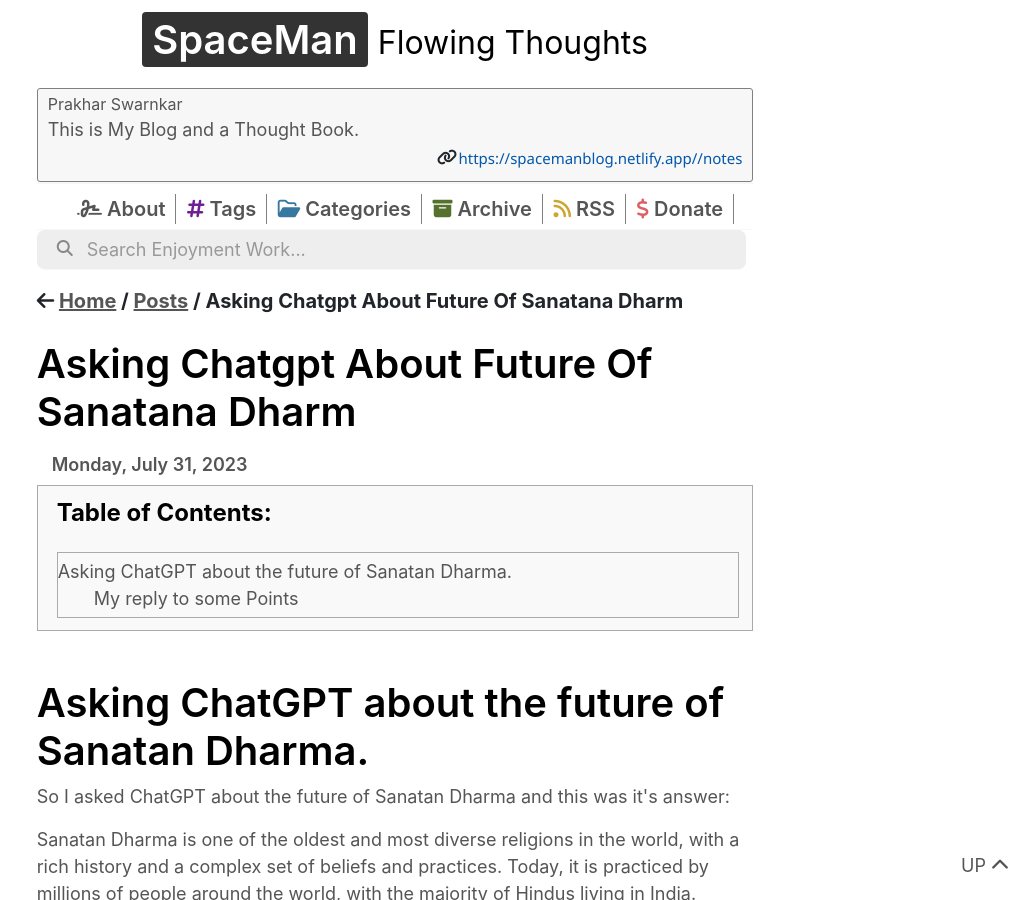
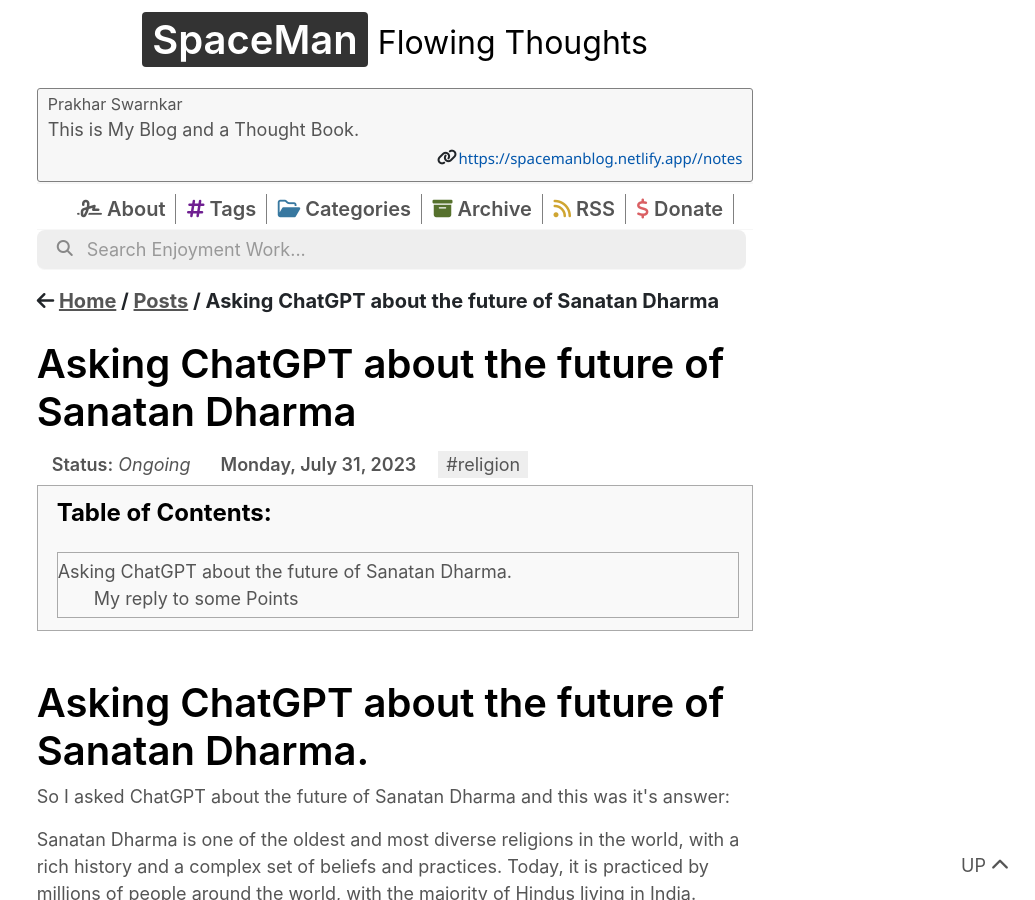
Before and after one commit to stardoom4/blog, a Jekyll site: the page built from _posts/2023-07-31-asking-chatgpt-about-future-of-sanatana-dharm.md, in a window 1280 px wide and 900 px high. Shown: the whole window, without its empty margins (245-1280 px from the left). Built offline with Jekyll 4.4.1, drawn with Linux system fonts in a browser that asks for light colours; nearby versions of some CDN libraries; the table of contents is made by our own code.

Commit message:
Update 2023-07-31-asking-chatgpt-about-future-of-sanatana-dharm.md

```diff
--- a/_posts/2023-07-31-asking-chatgpt-about-future-of-sanatana-dharm.md
+++ b/_posts/2023-07-31-asking-chatgpt-about-future-of-sanatana-dharm.md
@@ -1,3 +1,10 @@
+---
+title: Asking ChatGPT about the future of Sanatan Dharma
+tags: religion
+status: ongoing
+tags: religion
+---
+
 # Asking ChatGPT about the future of Sanatan Dharma.
 
 So I asked ChatGPT about the future of Sanatan Dharma and this was it's answer:
```
